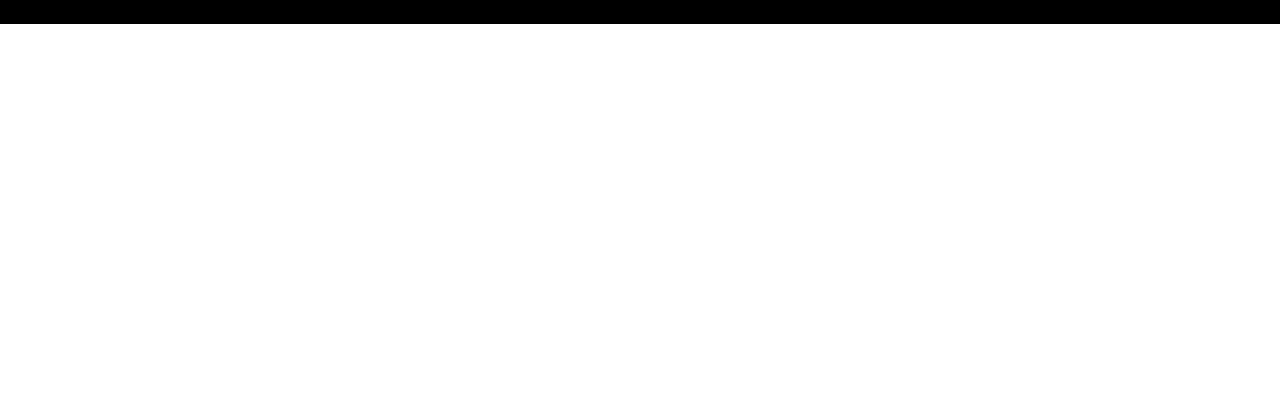
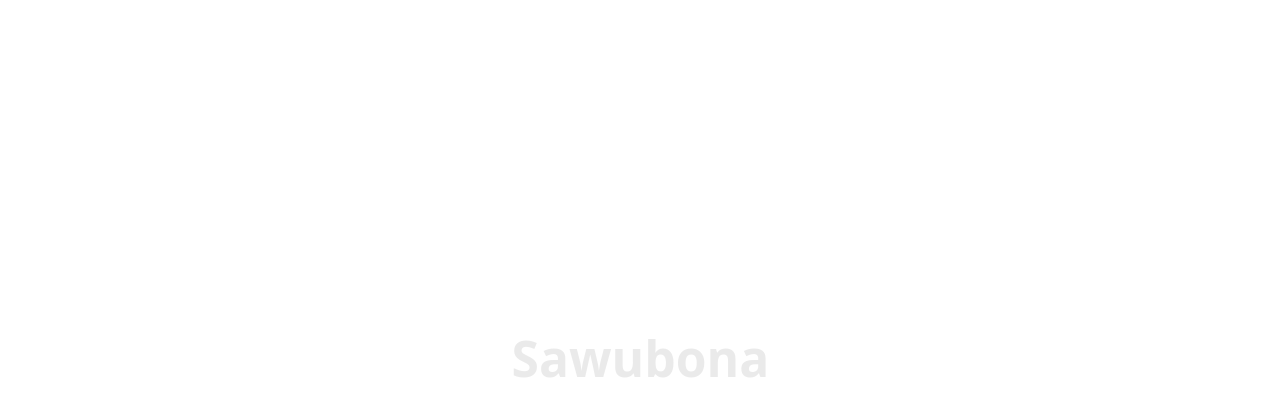
Before and after one commit to almen1/aeron.github.io, a React (Vite) app: page / in a window 1280 px wide. Shown: the top 416 px of the page. Built offline with nearby package versions, Linux system fonts and the light colour scheme.

Commit message:
feat: zoom loading

```diff
--- a/package.json
+++ b/package.json
@@ -11,6 +11,7 @@
   },
   "dependencies": {
     "@tailwindcss/vite": "^4.1.13",
+    "motion": "^12.23.22",
     "react": "^19.1.1",
     "react-dom": "^19.1.1",
     "tailwindcss": "^4.1.13"
--- a/src/App.jsx
+++ b/src/App.jsx
@@ -1,14 +1,52 @@
-import { useState } from 'react'
-import reactLogo from './assets/react.svg'
-import viteLogo from '/vite.svg'
+import { motion, AnimatePresence } from "motion/react"
+import { useState } from "react"
 import './App.css'
+import LoadingScreen from './components/LoadingScreen'
 
 function App() {
+  const [isLoading, setIsLoading] = useState(true)
+
+  const handleLoadingComplete = () => {
+    setIsLoading(false)
+  }
 
   return (
-    <div className='bg-black'>
-      <h1>Hello World</h1>
-    </div>
+    <>
+      <AnimatePresence>
+        {isLoading && (
+          <LoadingScreen onComplete={handleLoadingComplete} />
+        )}
+      </AnimatePresence>
+
+      <motion.div
+        className="bg-black w-screen min-h-screen"
+        initial={{ opacity: 0 }}
+        animate={{
+          opacity: isLoading ? 0 : 1
+        }}
+        transition={{
+          duration: 1.5,
+          ease: "easeInOut",
+          delay: isLoading ? 0 : 0.3
+        }}
+      >
+        <motion.div
+          className="p-8"
+          initial={{ y: 50, opacity: 0 }}
+          animate={{
+            y: isLoading ? 50 : 0,
+            opacity: isLoading ? 0 : 1
+          }}
+          transition={{
+            duration: 1.0,
+            ease: "easeOut",
+            delay: isLoading ? 0 : 0.8
+          }}
+        >
+          <h1 className='text-white text-4xl font-bold'>Hello World</h1>
+        </motion.div>
+      </motion.div>
+    </>
   )
 }
 
--- /dev/null
+++ b/src/components/LoadingScreen.jsx
@@ -0,0 +1,95 @@
+import { motion, AnimatePresence } from "motion/react"
+import { useState, useEffect } from "react"
+
+const LoadingScreen = ({ onComplete }) => {
+  const [currentIndex, setCurrentIndex] = useState(0)
+  const [showKumusta, setShowKumusta] = useState(false)
+  const [isZooming, setIsZooming] = useState(false)
+
+  const helloWords = [
+    "Hello", // English
+    "Hola", // Spanish
+    "Bonjour", // French
+    "Guten Tag", // German
+    "Ciao", // Italian
+    "Olá", // Portuguese
+    "Привет", // Russian
+    "こんにちは", // Japanese
+    "안녕하세요", // Korean
+    "你好", // Chinese
+    "مرحبا", // Arabic
+    "Namaste", // Hindi
+    "Sawubona", // Zulu
+    "Kumusta" // Filipino (final word)
+  ]
+
+  useEffect(() => {
+    const timer = setInterval(() => {
+      setCurrentIndex((prev) => {
+        if (prev < helloWords.length - 1) {
+          return prev + 1
+        } else {
+          // Show kumusta with special styling
+          setShowKumusta(true)
+          clearInterval(timer)
+          return prev
+        }
+      })
+    }, 600) // Change word every 350ms for fast but readable scrolling
+
+    return () => clearInterval(timer)
+  }, [])
+
+  useEffect(() => {
+    if (showKumusta) {
+      // After showing kumusta, start zoom in animation
+      const zoomTimer = setTimeout(() => {
+        setIsZooming(true)
+      }, 800) // Show kumusta for 0.8 seconds before zooming
+
+      const completeTimer = setTimeout(() => {
+        onComplete()
+      }, 3000) // Complete after zoom animation (0.8s + 2.0s zoom)
+
+      return () => {
+        clearTimeout(zoomTimer)
+        clearTimeout(completeTimer)
+      }
+    }
+  }, [showKumusta, onComplete])
+
+  return (
+    <motion.div
+      className="fixed inset-0 w-screen h-screen bg-white overflow-hidden flex items-center justify-center z-50"
+      initial={{ opacity: 1 }}
+      exit={{ opacity: 0, scale: 1.1 }}
+      transition={{ duration: 0.8, ease: "easeInOut" }}
+    >
+      <div className="relative h-20 flex items-center justify-center">
+        <AnimatePresence mode="wait">
+          <motion.div
+            key={currentIndex}
+            initial={{ y: 50, opacity: 0, scale: 0.8 }}
+            animate={{
+              y: 0,
+              opacity: 1,
+              scale: (showKumusta && isZooming) ? 1200 : 1
+            }}
+            exit={{ y: -50, opacity: 0, scale: 0.8 }}
+            transition={{
+              duration: showKumusta && isZooming ? 2.0 : 0.3,
+              ease: [0.25, 0.46, 0.45, 0.94] // cubic-bezier curve
+            }}
+            className={`text-6xl font-bold ${
+              currentIndex === helloWords.length - 1 ? 'text-black' : 'text-neutral-500'
+            }`}
+          >
+            {helloWords[currentIndex]}
+          </motion.div>
+        </AnimatePresence>
+      </div>
+    </motion.div>
+  )
+}
+
+export default LoadingScreen
--- a/src/index.css
+++ b/src/index.css
@@ -1 +1,62 @@
 @import "tailwindcss";
+
+:root {
+  font-synthesis: none;
+  text-rendering: optimizeLegibility;
+  -webkit-font-smoothing: antialiased;
+  -moz-osx-font-smoothing: grayscale;
+}
+
+#root {
+  margin: auto;
+}
+
+/* Custom animations for loading screen */
+@keyframes word-slide-in {
+  0% {
+    transform: translateY(30px);
+    opacity: 0;
+  }
+  100% {
+    transform: translateY(0);
+    opacity: 1;
+  }
+}
+
+@keyframes mega-zoom {
+  0% {
+    transform: scale(1);
+    opacity: 1;
+  }
+  70% {
+    transform: scale(15);
+    opacity: 0.8;
+  }
+  100% {
+    transform: scale(25);
+    opacity: 0;
+  }
+}
+
+@keyframes smooth-fade-in {
+  0% {
+    opacity: 0;
+    transform: scale(0.95);
+  }
+  100% {
+    opacity: 1;
+    transform: scale(1);
+  }
+}
+
+@utility word-slide-in {
+  animation: word-slide-in 0.3s ease-out;
+}
+
+@utility mega-zoom {
+  animation: mega-zoom 1.5s cubic-bezier(0.25, 0.46, 0.45, 0.94) forwards;
+}
+
+@utility smooth-fade-in {
+  animation: smooth-fade-in 0.8s ease-out;
+}
```
Also changed, not shown: 1 other file (tests, documents, lock files or other folders).
